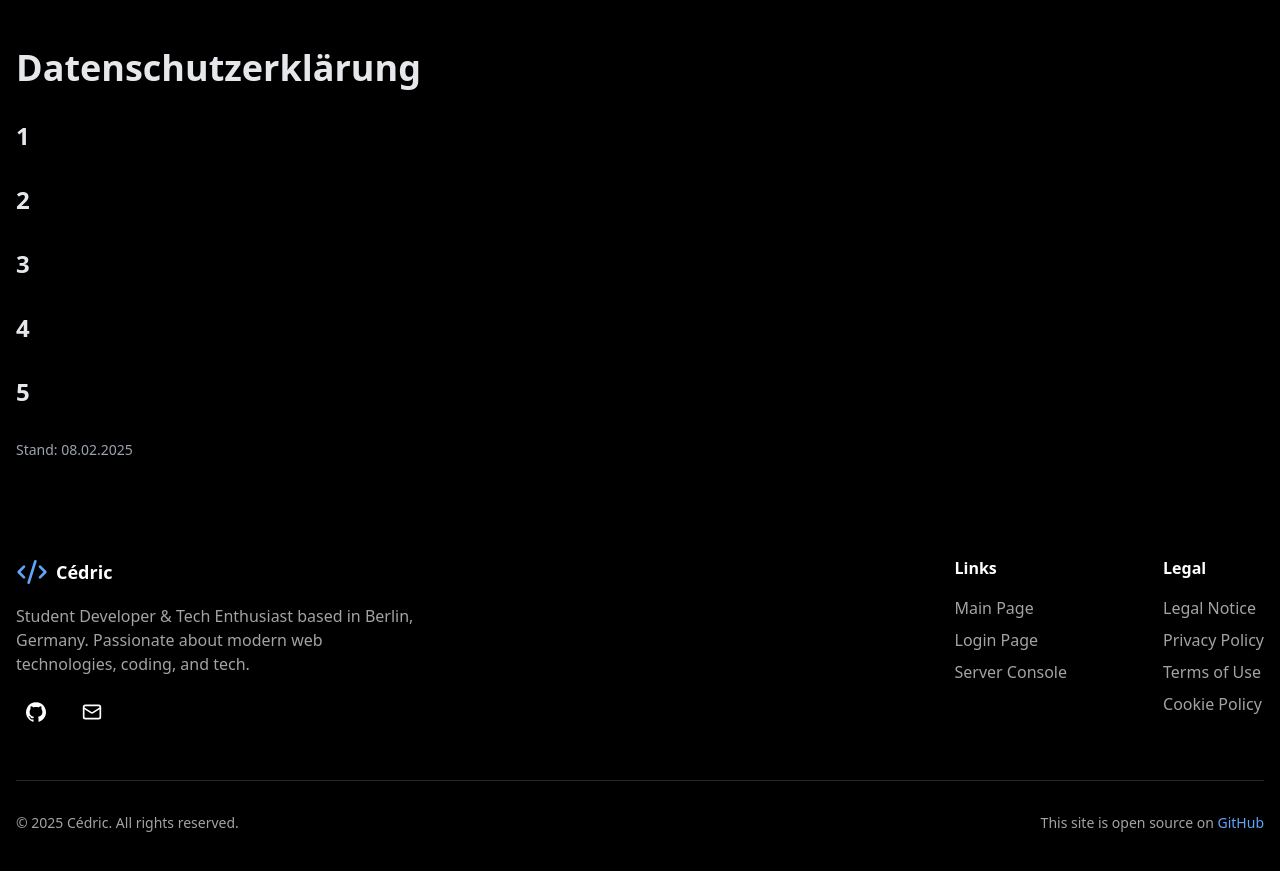
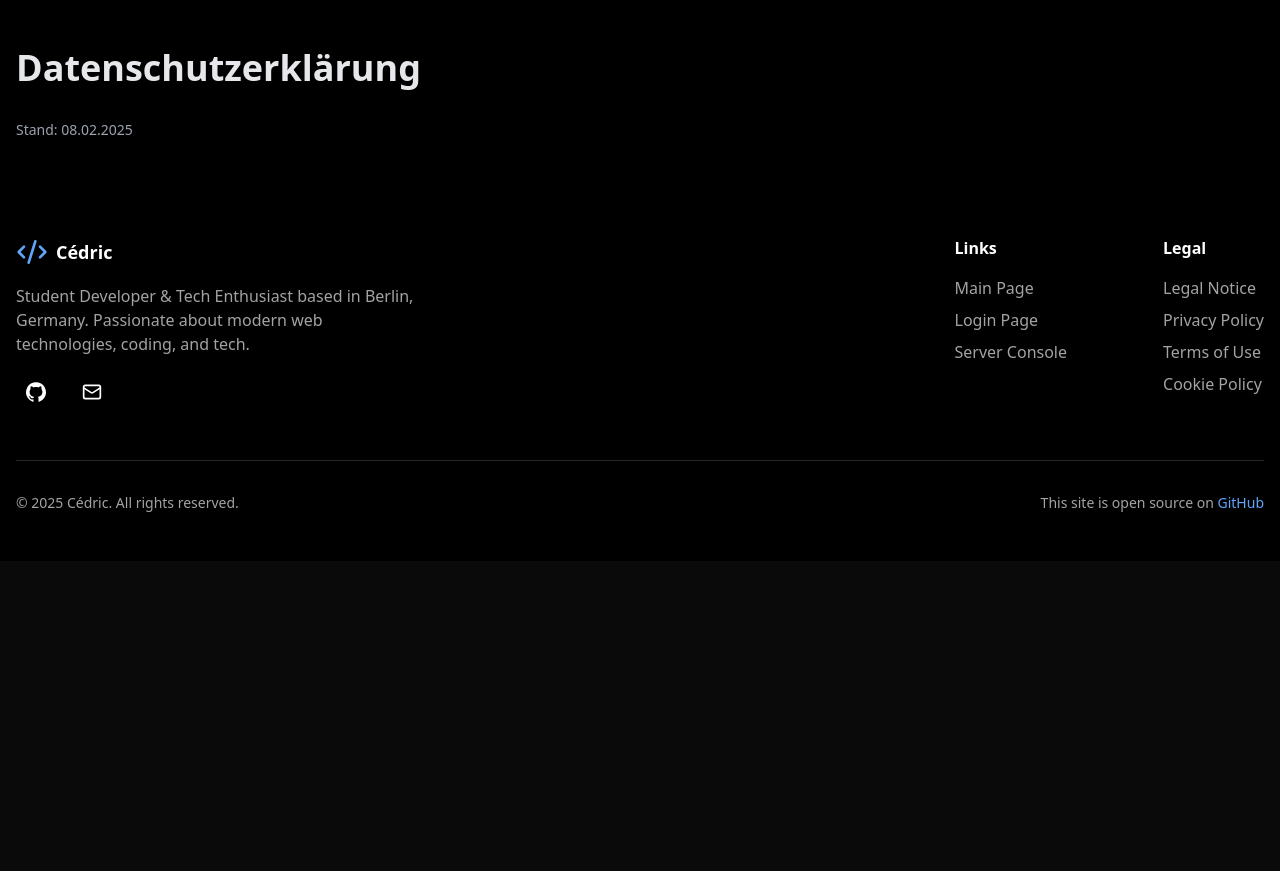
Before and after one commit to Zzackllack/Datenschutzerklaerung, a React (Vite) app: page / in a window 1280 px wide. Shown: the part 800-1671 px from the top of the page. After the commit the page ends 1361 px from the top, so only its background shows below. Built offline with nearby package versions, Linux system fonts and the light colour scheme.

Commit message:
Remove placeholder numbers from Policy component headings for clarity

```diff
--- a/src/components/Policy.tsx
+++ b/src/components/Policy.tsx
@@ -6,19 +6,19 @@ const Policy: React.FC = () => {
             <h1 className="text-4xl font-bold mb-6">Datenschutzerklärung</h1>
             <p className="mb-4">
             </p>
-            <h2 className="text-2xl font-semibold mt-8 mb-4">1</h2>
+            <h2 className="text-2xl font-semibold mt-8 mb-4"></h2>
             <p className="mb-4">
             </p>
-            <h2 className="text-2xl font-semibold mt-8 mb-4">2</h2>
+            <h2 className="text-2xl font-semibold mt-8 mb-4"></h2>
             <p className="mb-4">
             </p>
-            <h2 className="text-2xl font-semibold mt-8 mb-4">3</h2>
+            <h2 className="text-2xl font-semibold mt-8 mb-4"></h2>
             <p className="mb-4">
             </p>
-            <h2 className="text-2xl font-semibold mt-8 mb-4">4</h2>
+            <h2 className="text-2xl font-semibold mt-8 mb-4"></h2>
             <p className="mb-4">
             </p>
-            <h2 className="text-2xl font-semibold mt-8 mb-4">5</h2>
+            <h2 className="text-2xl font-semibold mt-8 mb-4"></h2>
             <p className="mb-4">
             </p>
             <p className="mt-8 text-sm text-gray-400">
```
